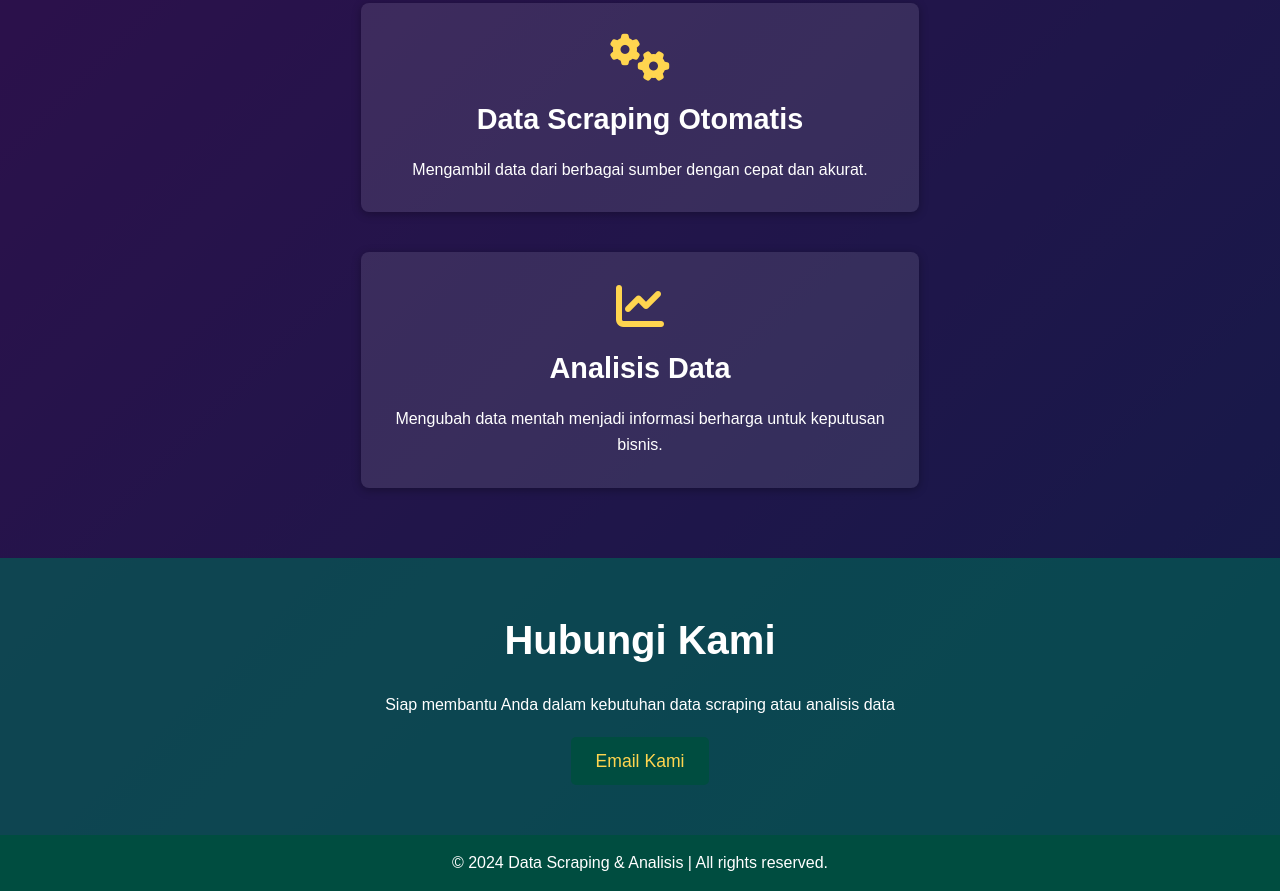
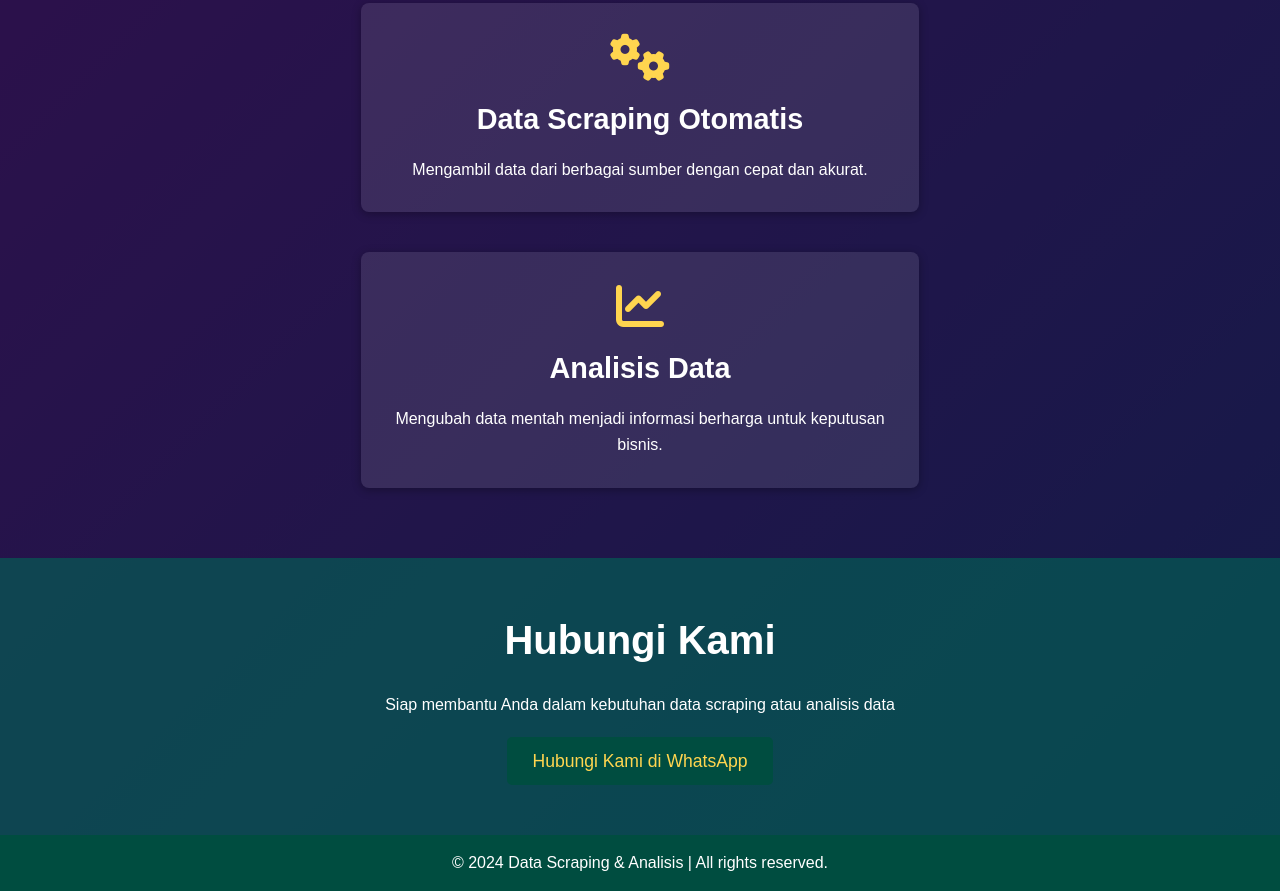
Before and after one commit to IGNASIUSPRESDA/DataMarket, a plain HTML site: page index.html in a window 1280 px wide. Shown: the part 858-1749 px from the top of the page. Drawn offline with Linux system fonts and the light colour scheme.

Commit message:
Add files via upload

```diff
--- a/index.html
+++ b/index.html
@@ -298,7 +298,7 @@
     <section class="contact" id="kontak">
         <h2>Hubungi Kami</h2>
         <p>Siap membantu Anda dalam kebutuhan data scraping atau analisis data</p>
-        <a href="mailto:contact@example.com">Email Kami</a>
+        <a href="https://wa.me/0895328038707" target="_blank">Hubungi Kami di WhatsApp</a>
     </section>
 
     <!-- Footer -->
```
